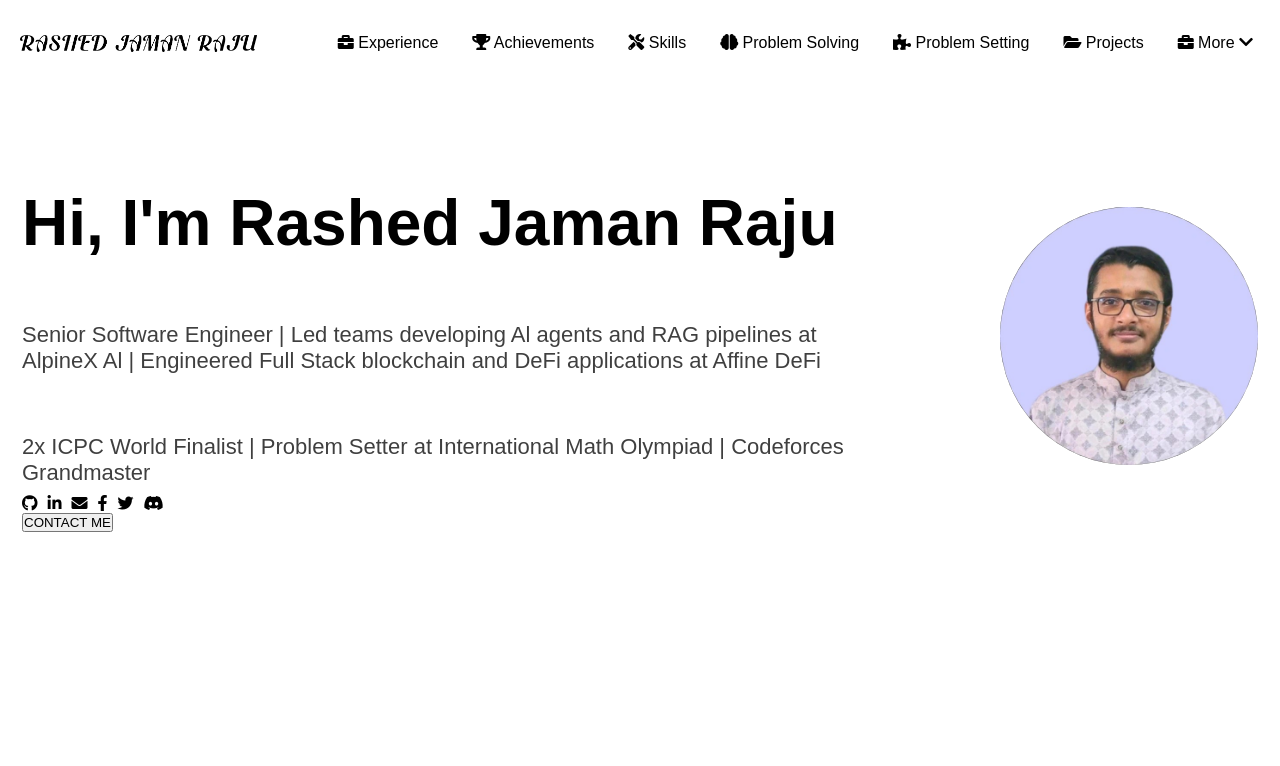
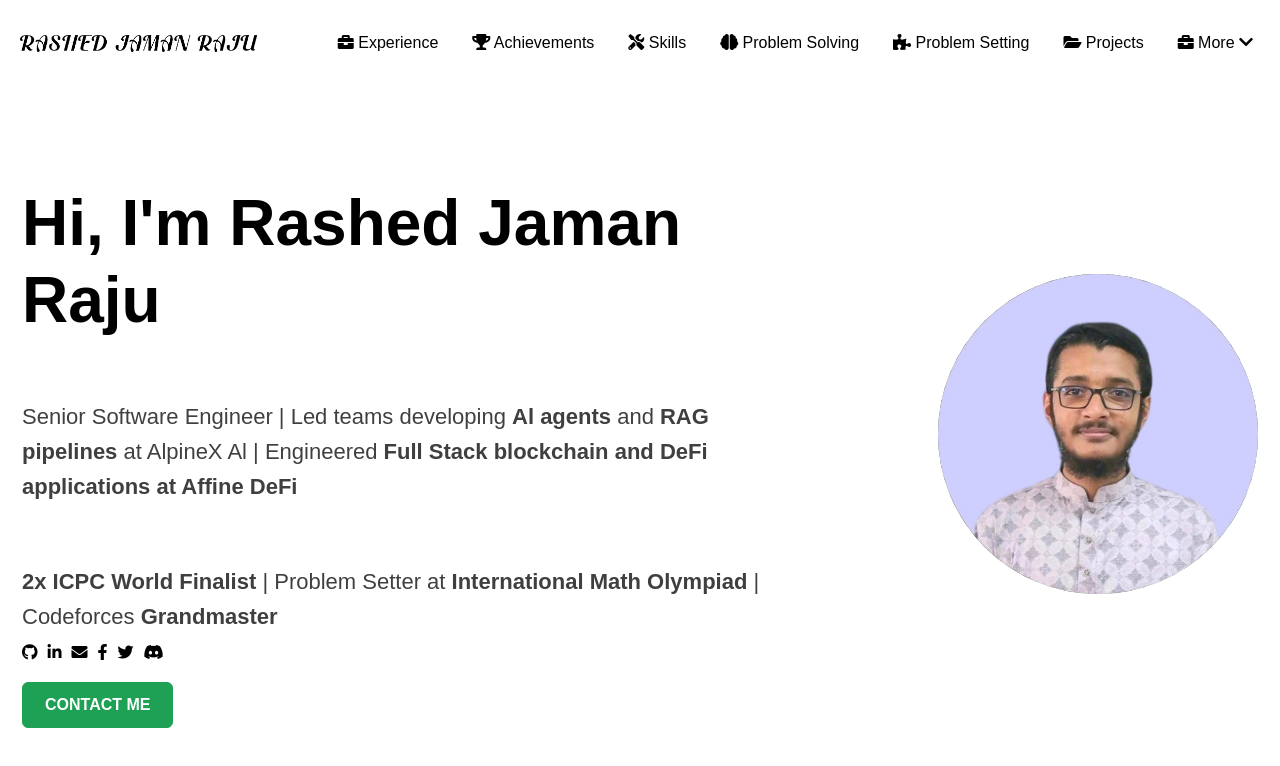
Before and after one commit to rashedjamanraju/Portfolio-Website, a plain HTML site: page index.html in a window 1280 px wide. Drawn offline with Linux system fonts and the light colour scheme.

Commit message:
button style done

```diff
--- a/index.html
+++ b/index.html
@@ -100,12 +100,12 @@
             <div class="text_section">
                 <h1>Hi, I'm Rashed Jaman Raju</h1>
 
-                <p>Senior Software Engineer | Led teams developing Al agents and RAG
-                    pipelines at AlpineX Al | Engineered Full Stack blockchain and DeFi
-                    applications at Affine DeFi</p>
+                <p class="p1">Senior Software Engineer | Led teams developing <strong>Al agents</strong> and <strong>RAG
+                    pipelines</strong> at AlpineX Al | Engineered <strong>Full Stack blockchain and DeFi
+                    applications at Affine DeFi</strong></p>
 
-                <p>2x ICPC World Finalist | Problem Setter at International Math Olympiad |
-                    Codeforces Grandmaster</p>
+                <p class="p2"><strong>2x ICPC World Finalist</strong> | Problem Setter at <strong>International Math Olympiad</strong> |
+                    Codeforces <strong>Grandmaster</strong></p>
 
 
                 <div class="social_media_section">
@@ -130,7 +130,7 @@
                             </a></li>
                     </ul>
                 </div>
-                <button class="btn">CONTACT ME</button>
+                <button class="main_btn">CONTACT ME</button>
             </div>
 
 
--- a/styles/style.css
+++ b/styles/style.css
@@ -32,7 +32,6 @@
 
   #navigation_container .user_name_logo_container {
     width: 237px;
-    /* border-color: red; #4444 */
   }
 
   #navigation_container .user_name_logo_container img {
@@ -50,8 +49,13 @@
     padding: 4px 7px;
   }
 
+  #navigation_container .nav_buttons_container ul > li> a >span{
+    font-size: 14px;
+    font-weight: 500;
+  }
+
   #navigation_container .nav_buttons_container ul > li:hover {
-    background-color: rgb(218, 235, 235);
+    color: #1ea155;
     /* rotate: calc(360); */
     background: #eaeaea;
    animation: vibrate 0.3s linear;
@@ -91,13 +95,44 @@
     opacity: .75;
     font-size: 22px;
     margin-top: 60px;
+    line-height: 1.6;
   }
+
+    #hero_area .text_section .p1{
+        max-width: 755px;
+    }
+
+    #hero_area .text_section .p2{
+        max-width: 791.67px;
+    }
 
   #hero_area .text_section .social_media_section ul{
     display: flex;
     gap: 10px;
   }
 
+.main_btn{
+    background-color: #1ea155;
+    border: 1px solid #1ea155;
+    border-radius: 6px;
+    color: #fff;
+    cursor: pointer;
+    display: block;
+    font-size: 16px;
+    font-weight: 700;
+    margin-right: 50px;
+    margin-top: 20px;
+    padding: 13px 22px;
+    text-align: center;
+  }
+
+  .main_btn:hover{
+    background-color: #0b7e3b;
+    color: #fff;
+    transform: translateY(-3px);
+    transition: all .3s
+ease 0s;
+  }
   .hero_image_section {
     width: 328px;
     min-width: 258px;
```
